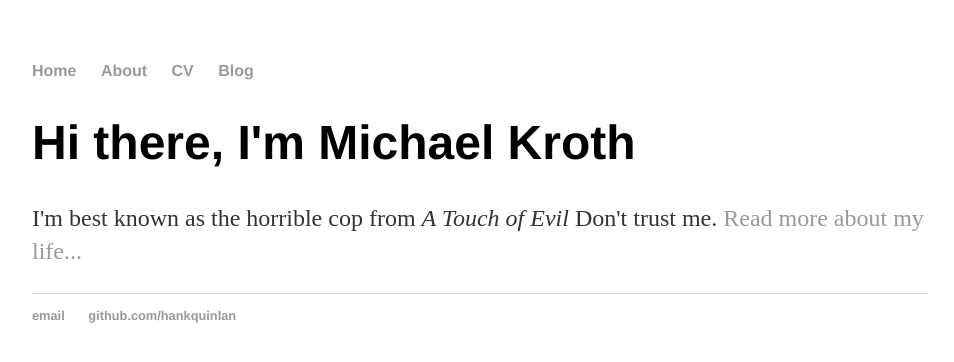
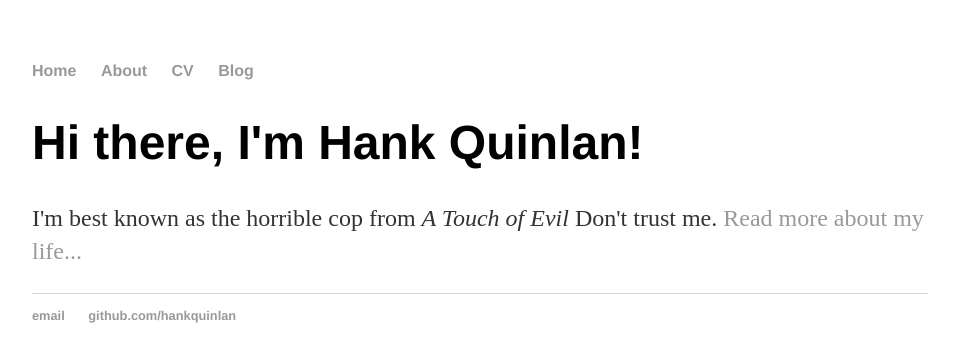
Before and after one commit to FlyingDad/flyingdad.github.io, a Jekyll site: the page built from index.html, in a window 1280 px wide. Shown: the top 362 px of the page, without its empty margins (160-1114 px from the left). Built offline with Jekyll 4.4.1, drawn with Linux system fonts in a browser that asks for light colours.

Commit message:
Update index.html

```diff
--- a/index.html
+++ b/index.html
@@ -1,30 +1,8 @@
-<!DOCTYPE html>
-<html>
-<head>
-    <title>Hank Quinlan, Horrible Cop</title>
-    <!-- link to main stylesheet -->
-	<link rel="stylesheet" type="text/css" href="/css/main.css">
-</head>
-<body>
-<nav>
-    <ul>
-        <li><a href="/">Home</a></li>
-        <li><a href="/about">About</a></li>
-        <li><a href="/cv">CV</a></li>
-        <li><a href="/blog">Blog</a></li>
-    </ul>
-</nav>
-<div class="container">
-    <div class="blurb">
-        <h1>Hi there, I'm Michael Kroth</h1>
-        <p>I'm best known as the horrible cop from <em>A Touch of Evil</em> Don't trust me. <a href="/about">Read more about my life...</a></p>
-    </div><!-- /.blurb -->
-</div><!-- /.container -->
-<footer>
-    <ul>
-        <li><a href="mailto:hankquinlanhub@gmail.com">email</a></li>
-        <li><a href="https://github.com/hankquinlan">github.com/hankquinlan</a></li>
-    </ul>
-</footer>
-</body>
-</html>
+---
+layout: default
+title: Hank Quinlan, Horrible Cop
+---
+<div class="blurb">
+	<h1>Hi there, I'm Hank Quinlan!</h1>
+	<p>I'm best known as the horrible cop from <em>A Touch of Evil</em> Don't trust me. <a href="/about">Read more about my life...</a></p>
+</div><!-- /.blurb -->
```
